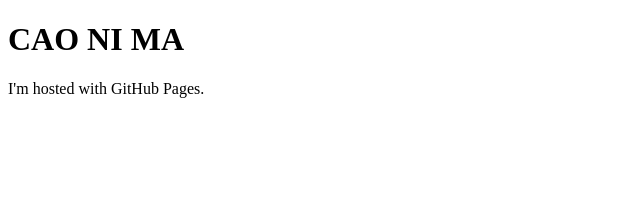
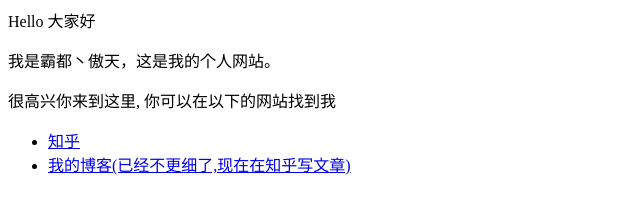
Before and after one commit to Mwy2007/.github.io, a plain HTML site: page index.html in a window 1280 px wide. Shown: the whole page, without its empty margins (0-640 px from the left). Drawn offline with Linux system fonts and the light colour scheme.

Commit message:
Update index.html

```diff
--- a/index.html
+++ b/index.html
@@ -1,7 +1,8 @@
-<!DOCTYPE html>
-<html>
-<body>
-<h1>CAO NI MA </h1>
-<p>I'm hosted with GitHub Pages.</p>
-</body>
-</html>
+<p>Hello 大家好</p>
+<p>我是霸都丶傲天，这是我的个人网站。 </p>
+<p>很高兴你来到这里, 你可以在以下的网站找到我</p>
+
+<ul>
+  <li> <a href="https://www.zhihu.com/people/AJLoveChina">知乎</a> </li>
+  <li> <a href="http://hejie.nigeerhuo.com">我的博客(已经不更细了,现在在知乎写文章)</a> </li>
+</ul>
```
